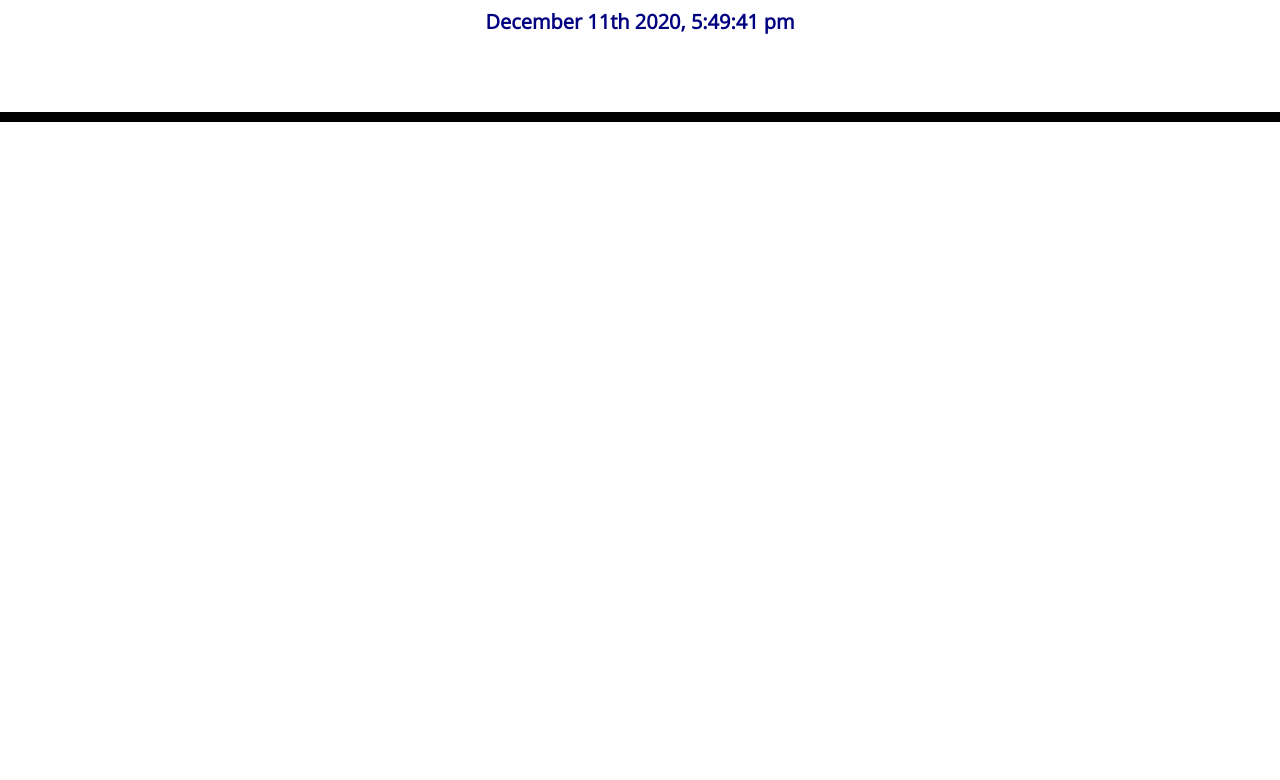
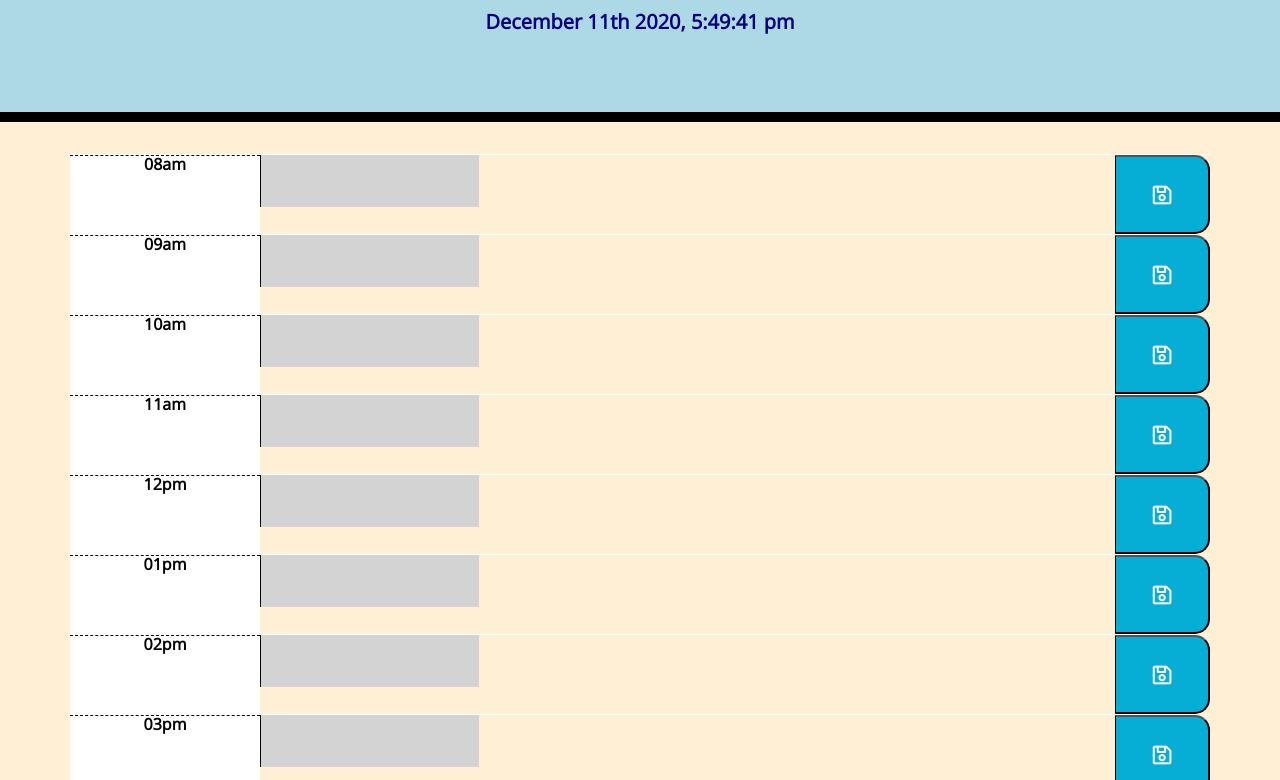
Before and after one commit to mahoward2s/My-Daily-Work-Planner, a plain HTML site: page index.html in a window 1280 px wide. Shown: the part 182-962 px from the top of the page. Before the commit the page ends 800 px from the top, so only its background shows below. Drawn offline with nearby package versions, Linux system fonts and the light colour scheme.

Commit message:
got times to pop, messing with colors, and dates

```diff
--- a/index.html
+++ b/index.html
@@ -10,13 +10,13 @@
         integrity="sha384-50oBUHEmvpQ+1lW4y57PTFmhCaXp0ML5d60M1M7uH2+nqUivzIebhndOJK28anvf" crossorigin="anonymous" />
     <link href="https://fonts.googleapis.com/css?family=Open+Sans&display=swap" rel="stylesheet" />
     <link rel="stylesheet" href="style.css" />
-    <title>Work Day Scheduler</title>
+    <title>My Planner App</title>
 </head>
 
 <body>
     <header class="jumbotron">
-        <h1 class="display-3">Work Day Scheduler</h1>
-        <p class="lead">A simple calendar app for scheduling your work day</p>
+        <h1 class="display-3">My Planner</h1>
+        <p class="lead">A calendar app to help schedule your work day</p>
         <p id="currentDay" class="lead"></p>
     </header>
     <div class="container">
@@ -38,8 +38,8 @@
         setInterval(function () {
             updateTime();
         }, 1000);
+
     </script>
-
 </body>
 
 </html>
--- a/script.js
+++ b/script.js
@@ -1,87 +1,119 @@
-// Object to hold time
-var timeSlots = [
+// variable to store and loop through scheduler
+var myDay = [
     {
-        id: '0',
-        hour: '08',
-        time: '08',
-        meridian: 'am',
-        reminder: "",
+        id: "0",
+        hour: "08",
+        time: "08",
+        meridiem: "am",
+        reminder: ""
     },
     {
-        id: '1',
-        hour: '09',
-        time: '09',
-        meridian: 'am',
-        reminder: "",
+        id: "1",
+        hour: "09",
+        time: "09",
+        meridiem: "am",
+        reminder: ""
     },
     {
-        id: '2',
-        hour: '10',
-        time: '10',
-        meridian: 'am',
-        reminder: "",
+        id: "2",
+        hour: "10",
+        time: "10",
+        meridiem: "am",
+        reminder: ""
     },
     {
-        id: '3',
-        hour: '11',
-        time: '11',
-        meridian: 'am',
-        reminder: "",
+        id: "3",
+        hour: "11",
+        time: "11",
+        meridiem: "am",
+        reminder: ""
     },
     {
-        id: '4',
-        hour: '12',
-        time: '12',
-        meridian: 'pm',
-        reminder: "",
+        id: "4",
+        hour: "12",
+        time: "12",
+        meridiem: "pm",
+        reminder: ""
     },
     {
-        id: '5',
-        hour: '01',
-        time: '01',
-        meridian: 'pm',
-        reminder: "",
+        id: "5",
+        hour: "01",
+        time: "13",
+        meridiem: "pm",
+        reminder: ""
     },
     {
-        id: '6',
-        hour: '02',
-        time: '02',
-        meridian: 'pm',
-        reminder: "",
+        id: "6",
+        hour: "02",
+        time: "14",
+        meridiem: "pm",
+        reminder: ""
     },
     {
-        id: '7',
-        hour: '03',
-        time: '03',
-        meridian: 'pm',
-        reminder: "",
+        id: "7",
+        hour: "03",
+        time: "15",
+        meridiem: "pm",
+        reminder: ""
     },
     {
-        id: '8',
-        hour: '04',
-        time: '04',
-        meridian: 'pm',
-        reminder: "",
+        id: "8",
+        hour: "04",
+        time: "16",
+        meridiem: "pm",
+        reminder: ""
     },
-];
+    {
+        id: "9",
+        hour: "05",
+        time: "17",
+        meridiem: "pm",
+        reminder: ""
+    },
 
-//local storage to hold user input
-localStorage.setItem("userInput", "");
-document.getElementById("result").innerHTML = localStorage.getItem("userInput");
+]
+
+// saves data to localStorage
+function saveReminders() {
+    localStorage.setItem("myDay", JSON.stringify(myDay));
+}
+
+// sets any data in localStorage to the view
+function displayReminders() {
+    myDay.forEach(function (_thisHour) {
+        $(`#${_thisHour.id}`).val(_thisHour.reminder);
+    })
+}
+
+// sets any existing localStorage data to the view if it exists
+function init() {
+    var storedDay = JSON.parse(localStorage.getItem("myDay"));
+
+    if (storedDay) {
+        myDay = storedDay;
+    }
+
+    saveReminders();
+    displayReminders();
+}
 
 
-timeSlots.forEach(function (thishour) {
+// creates the visuals for the scheduler body
+myDay.forEach(function (thisHour) {
+    // creates timeblocks row
     var hourRow = $("<form>").attr({
         "class": "row"
     });
     $(".container").append(hourRow);
 
+    // creates time field
     var hourField = $("<div>")
-        .text('${thisHour.hour}${thisHour.meridian}')
+        .text(`${thisHour.hour}${thisHour.meridiem}`)
         .attr({
             "class": "col-md-2 hour"
         });
 
+    // creates schdeduler data
     var hourPlan = $("<div>")
         .attr({
             "class": "col-md-9 description p-0"
@@ -102,6 +134,8 @@ timeSlots.forEach(function (thishour) {
             "class": "future"
         })
     }
+
+    // creates save button
     var saveButton = $("<i class='far fa-save fa-lg'></i>")
     var savePlan = $("<button>")
         .attr({
@@ -110,12 +144,16 @@ timeSlots.forEach(function (thishour) {
     savePlan.append(saveButton);
     hourRow.append(hourField, hourPlan, savePlan);
 })
+
+// loads any existing localstorage data after components created
 init();
 
+
+// saves data to be used in localStorage
 $(".saveBtn").on("click", function (event) {
     event.preventDefault();
     var saveIndex = $(this).siblings(".description").children(".future").attr("id");
-    timeSlots[saveIndex].reminder = $(this).siblings(".description").children(".future").val();
+    myDay[saveIndex].reminder = $(this).siblings(".description").children(".future").val();
     console.log(saveIndex);
     saveReminders();
     displayReminders();
--- a/style.css
+++ b/style.css
@@ -2,6 +2,7 @@ body {
     font-family: 'Open Sans', sans-serif;
     font-size: 16px;
     line-height: 1;
+    background-color: papayawhip;
   }
 
   textarea{
@@ -15,7 +16,7 @@ body {
 
   .jumbotron {
     text-align: center;
-    background-color: transparent;
+    background-color: lightblue;
     color: black;
     border-radius: 0;
     border-bottom: 10px solid black;
@@ -38,23 +39,31 @@ body {
 
   .hour {
     background-color: #ffffff;
+    text-align: center;
     color: #000000;
+    font-weight: bolder;
     border-top: 1px dashed #000000;
   }
 
   .past {
     background-color: #d3d3d3;
     color: white;
+    text-align: center;
+    font-weight: bold;
   }
 
   .present {
     background-color: #ff6961;
     color: white;
+    text-align: center;
+    font-weight: bold;
   }
 
   .future {
     background-color: #77dd77;
     color: white;
+    text-align: center;
+    font-weight: bold;
   }
 
   .saveBtn {
@@ -66,11 +75,16 @@ body {
   }
 
   .saveBtn i:hover {
-    font-size: 20px;
+    font-size: 50px;
     transition: all .3s ease-in-out;
+    color: navy;
+  }
+
+  .saveBtn:hover{
+    background-color: rgba(253, 253, 116, 0.966);
   }
 
   #currentDay {
-    font-weight: bold;
+    font-weight: bolder;
     color: navy
   }
```
